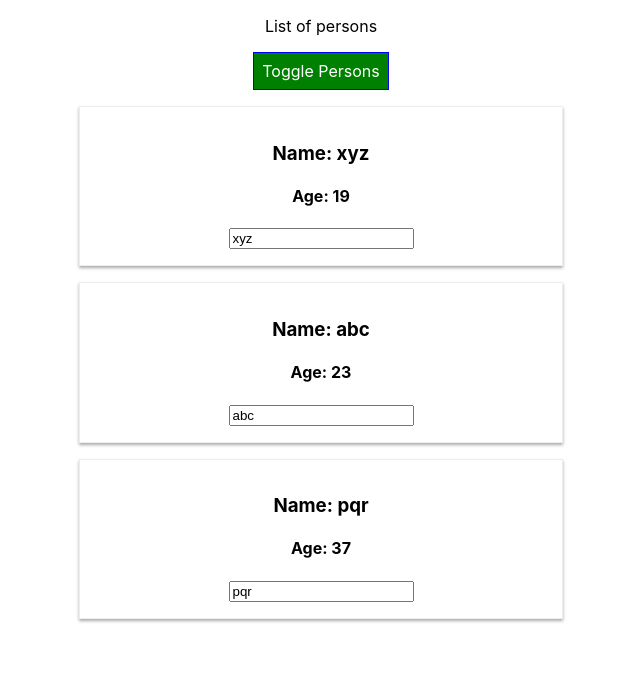
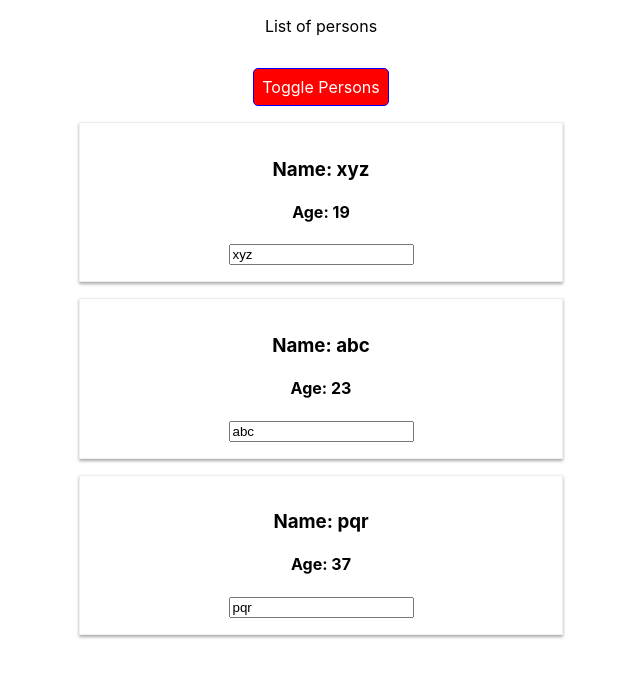
Before and after one commit to Hvinder/React-fdemo, a React (Create React App) app: page / in a window 1280 px wide. Shown: the top 678 px of the page, without its empty margins (319-959 px from the left). Built offline with nearby package versions, Linux system fonts and the light colour scheme.

Commit message:
Used css modules; removed styled components

```diff
--- a/src/App.css
+++ /dev/null
@@ -1,11 +0,0 @@
-.App {
-  text-align: center;
-}
-
-.red {
-  color: red;
-}
-
-.bold {
-  font-weight: bold;
-}
--- a/src/App.js
+++ b/src/App.js
@@ -1,23 +1,6 @@
 import React, { useState } from "react";
-import "./App.css";
-import styled from "styled-components";
+import appClasses from "./App.module.css";
 import Person from "./Person/Person";
-
-const StyledButton = styled.button`
-  background-color: ${(props) => (props.alt ? "green" : "red")};
-  color: white;
-  font: inherit;
-  border: 1px solid blue;
-  padding: 8px;
-  cursor: pointer;
-  borderradius: 5px;
-  margintop: 16px;
-
-  &:hover {
-    background-color: ${(props) => (props.alt ? "lightgreen" : "salmon")};
-    color: black;
-  }
-`;
 
 function App() {
   const [personsState, updatepersonsState] = useState({
@@ -58,11 +41,13 @@ function App() {
 
   const paraClasses = [];
   if (personsState.persons.length <= 2) {
-    paraClasses.push("red");
+    paraClasses.push(appClasses.red);
   }
   if (personsState.persons.length <= 1) {
-    paraClasses.push("bold");
+    paraClasses.push(appClasses.bold);
   }
+
+  const btnClasses = [appClasses.Button];
 
   let persons = null;
 
@@ -82,17 +67,18 @@ function App() {
         })}
       </div>
     );
+    btnClasses.push(appClasses.Red);
   }
 
   return (
-    <div className="App">
+    <div className={appClasses.App}>
       <p className={paraClasses.join(" ")}>List of persons</p>
-      <StyledButton
-        alt={personsState.showPersons}
+      <button
+        className={btnClasses.join(" ")}
         onClick={togglePersonsVisibilityHandler}
       >
         Toggle Persons
-      </StyledButton>
+      </button>
       {persons}
     </div>
   );
--- /dev/null
+++ b/src/App.module.css
@@ -0,0 +1,33 @@
+.App {
+  text-align: center;
+}
+
+.red {
+  color: red;
+}
+
+.bold {
+  font-weight: bold;
+}
+
+.Button {
+  background-color: green;
+  color: white;
+  font: inherit;
+  border: 1px solid blue;
+  padding: 8px;
+  cursor: pointer;
+  border-radius: 5px;
+  margin-top: 16px;
+}
+.Button:hover {
+  background-color: lightgreen;
+  color: black;
+}
+
+.Button.Red {
+  background-color: red;
+}
+.Button.Red:hover {
+  background-color: salmon;
+}
--- a/src/Person/Person.js
+++ b/src/Person/Person.js
@@ -1,29 +1,15 @@
 import React from "react";
-// import "./Person.css";
-import styled from "styled-components";
-
-const StyledDiv = styled.div`
-  width: 60%;
-  margin: 16px auto;
-  border: 1px solid #eee;
-  box-shadow: 0 2px 3px #aaa;
-  padding: 16px;
-  text-align: center;
-
-  @media (min-width: 500px) {
-    width: 450px;
-  }
-`;
+import personCLasses from "./Person.module.css";
 
 const person = (props) => {
   return (
-    <StyledDiv>
+    <div className={personCLasses.Person}>
       <h3 onClick={props.click}>
         Name: {props.name} <span>{props.children}</span>
       </h3>
       <h4>Age: {props.age}</h4>
       <input type="text" onChange={props.changed} value={props.name} />
-    </StyledDiv>
+    </div>
   );
 };
 
--- a/src/Person/Person.css
+++ b/src/Person/Person.module.css
@@ -7,8 +7,8 @@
   text-align: center;
 }
 
-/* @media (min-width: 500px) {
+@media (min-width: 500px) {
   .Person {
     width: 450px;
   }
-} */
+}
```
